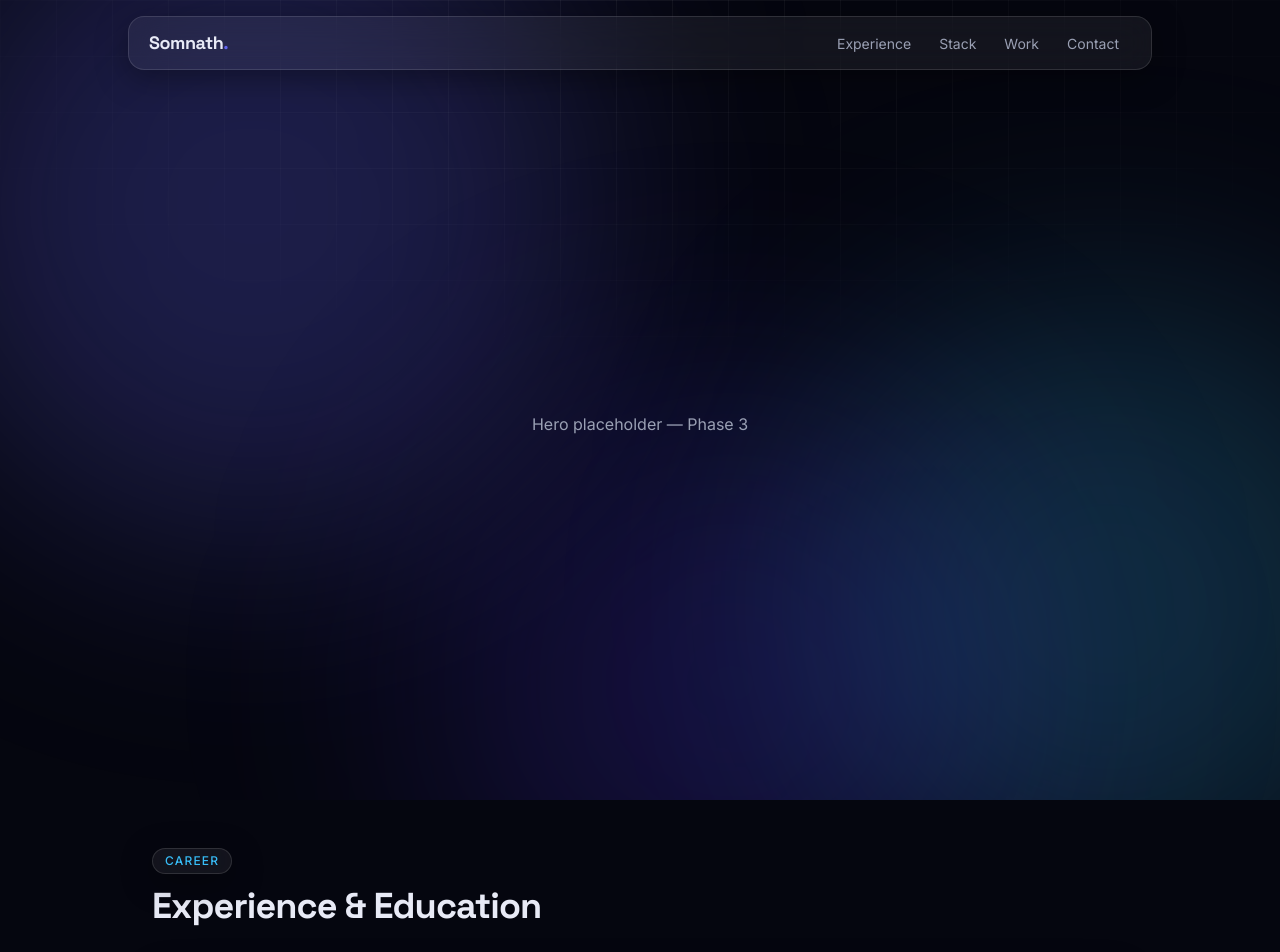
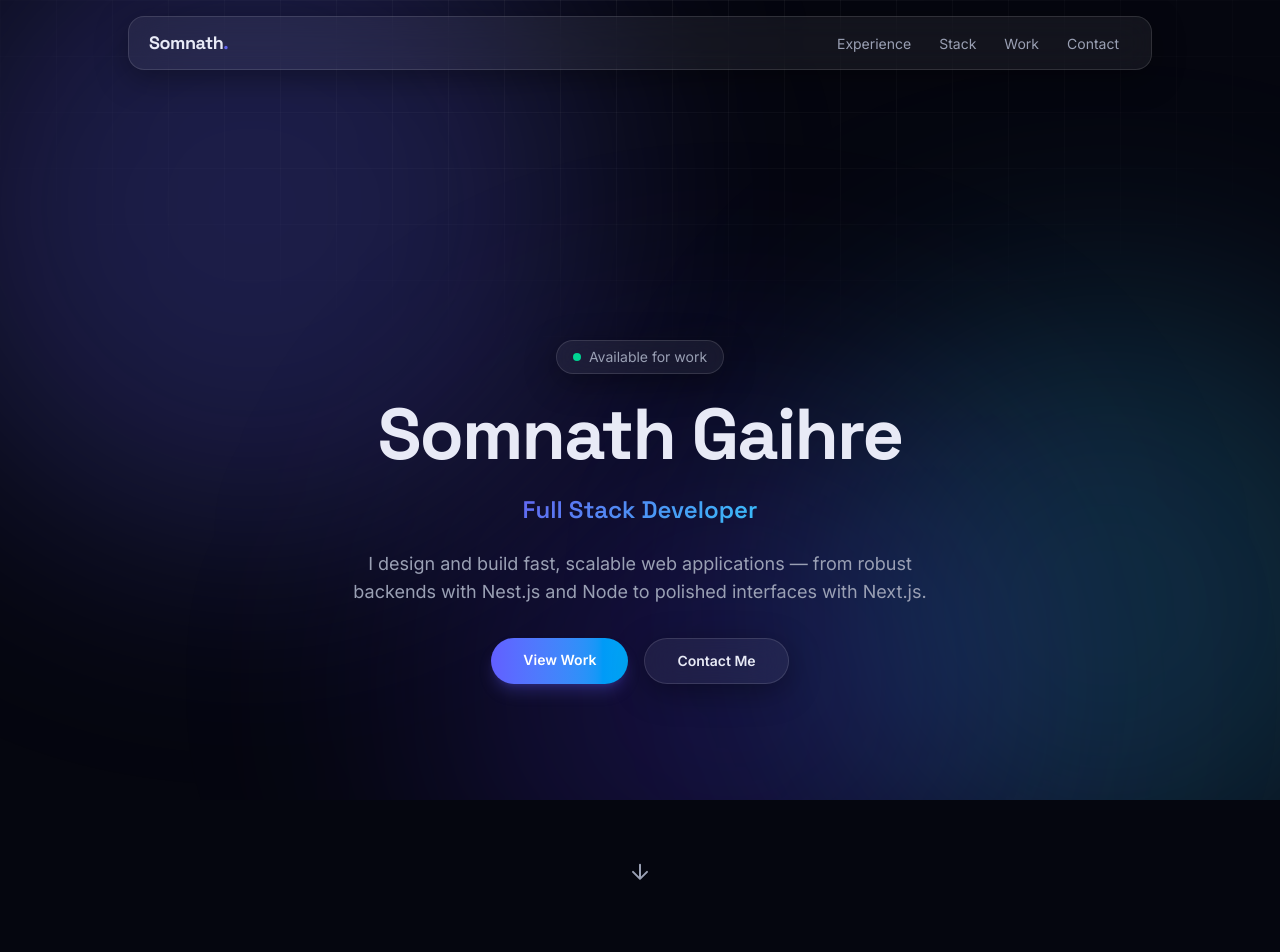
Before and after one commit to somnathgaihre7/portfolio_somnath, a Next.js app: page / in a window 1280 px wide. Shown: the top 952 px of the page. Built offline with nearby package versions, Linux system fonts and the light colour scheme.

Commit message:
Phase 3: add animated hero section with CTAs

```diff
--- a/src/app/page.tsx
+++ b/src/app/page.tsx
@@ -1,4 +1,5 @@
 import Background from "@/components/Background";
+import Hero from "@/components/Hero";
 import Navbar from "@/components/Navbar";
 import Section from "@/components/Section";
 
@@ -8,9 +9,7 @@ export default function Home() {
       <Background />
       <Navbar />
       <main className="flex flex-1 flex-col gap-24 py-28">
-        <section id="hero" className="scroll-mt-28 flex min-h-[80vh] flex-col items-center justify-center px-6 text-center">
-          <p className="mb-4 text-muted">Hero placeholder — Phase 3</p>
-        </section>
+        <Hero />
         <Section id="experience" badge="Career" title="Experience & Education">
           <div className="glass rounded-2xl p-8 text-muted">
             Experience placeholder — Phase 4
--- /dev/null
+++ b/src/components/Hero.tsx
@@ -0,0 +1,103 @@
+"use client";
+
+import { motion, type Variants } from "motion/react";
+
+const container: Variants = {
+  hidden: {},
+  show: {
+    transition: { staggerChildren: 0.12, delayChildren: 0.2 },
+  },
+};
+
+const item: Variants = {
+  hidden: { opacity: 0, y: 24 },
+  show: { opacity: 1, y: 0, transition: { duration: 0.6, ease: "easeOut" } },
+};
+
+export default function Hero() {
+  return (
+    <section
+      id="hero"
+      className="relative flex min-h-screen scroll-mt-28 flex-col items-center justify-center px-6 py-28"
+    >
+      <motion.div
+        variants={container}
+        initial="hidden"
+        animate="show"
+        className="flex max-w-3xl flex-col items-center gap-6 text-center"
+      >
+        <motion.span
+          variants={item}
+          className="glass flex items-center gap-2 rounded-full px-4 py-1.5 text-sm text-muted"
+        >
+          <span className="relative flex h-2 w-2">
+            <span className="absolute inline-flex h-full w-full animate-ping rounded-full bg-emerald-400 opacity-75" />
+            <span className="relative inline-flex h-2 w-2 rounded-full bg-emerald-400" />
+          </span>
+          Available for work
+        </motion.span>
+
+        <motion.h1
+          variants={item}
+          className="font-display text-5xl font-bold tracking-tight sm:text-6xl lg:text-7xl"
+        >
+          Somnath Gaihre
+        </motion.h1>
+
+        <motion.p
+          variants={item}
+          className="text-gradient font-display text-xl font-semibold sm:text-2xl"
+        >
+          Full Stack Developer
+        </motion.p>
+
+        <motion.p variants={item} className="max-w-xl text-muted sm:text-lg">
+          I design and build fast, scalable web applications — from robust
+          backends with Nest.js and Node to polished interfaces with Next.js.
+        </motion.p>
+
+        <motion.div
+          variants={item}
+          className="flex w-full flex-col gap-4 pt-2 sm:w-auto sm:flex-row"
+        >
+          <a
+            href="#work"
+            className="rounded-full bg-linear-to-r from-indigo-500 to-sky-500 px-8 py-3 text-sm font-semibold text-white shadow-lg shadow-indigo-500/25 transition-transform hover:scale-105"
+          >
+            View Work
+          </a>
+          <a
+            href="#contact"
+            className="glass glass-hover rounded-full px-8 py-3 text-sm font-semibold text-foreground"
+          >
+            Contact Me
+          </a>
+        </motion.div>
+      </motion.div>
+
+      <motion.a
+        href="#experience"
+        aria-label="Scroll to experience"
+        className="absolute bottom-8 left-1/2 -translate-x-1/2 text-muted"
+        initial={{ opacity: 0 }}
+        animate={{ opacity: 1, y: [0, 8, 0] }}
+        transition={{
+          opacity: { delay: 1.4, duration: 0.6 },
+          y: { duration: 1.8, repeat: Infinity, ease: "easeInOut" },
+        }}
+      >
+        <svg
+          viewBox="0 0 24 24"
+          fill="none"
+          stroke="currentColor"
+          strokeWidth="2"
+          strokeLinecap="round"
+          strokeLinejoin="round"
+          className="h-6 w-6"
+        >
+          <path d="M12 5v14M19 12l-7 7-7-7" />
+        </svg>
+      </motion.a>
+    </section>
+  );
+}
```
